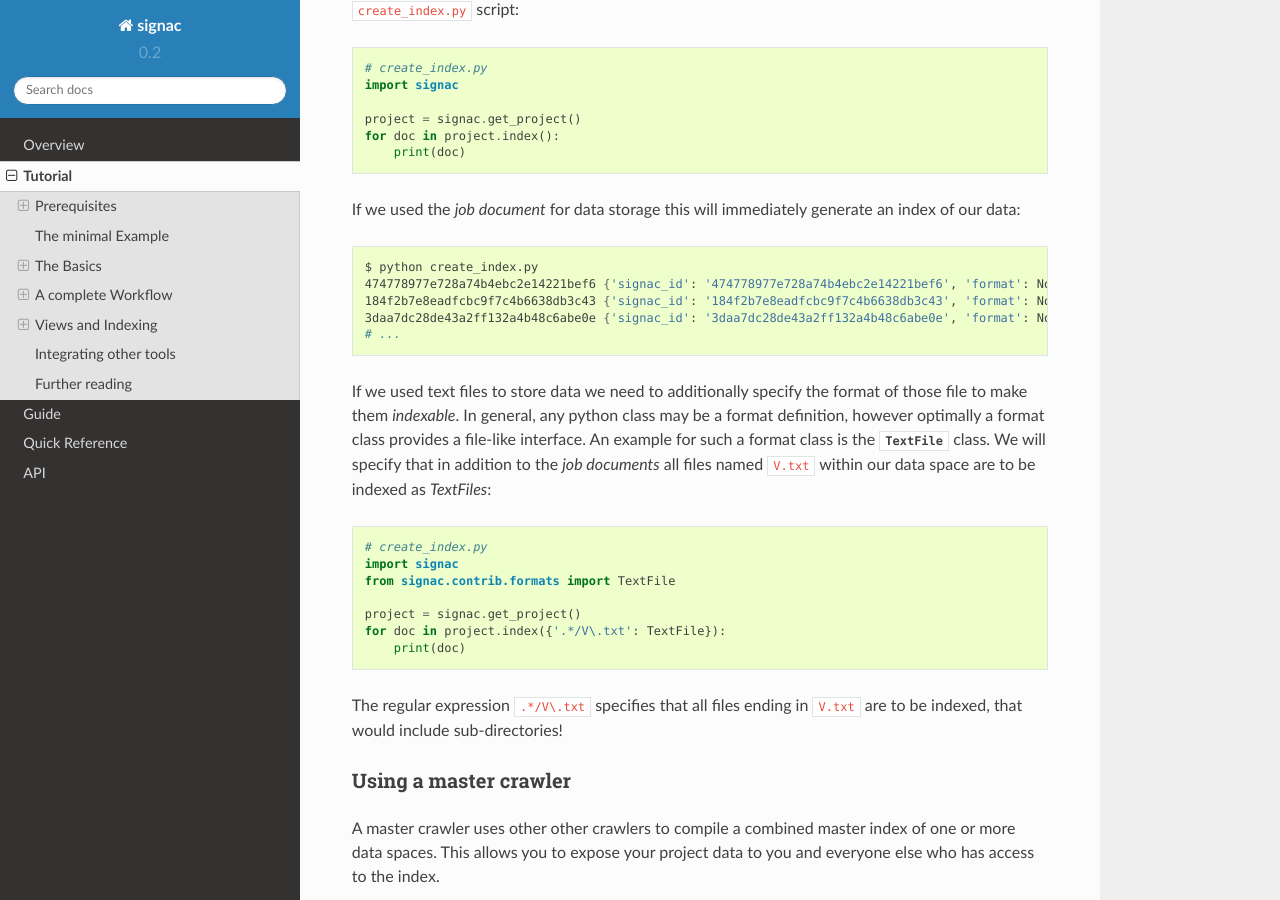
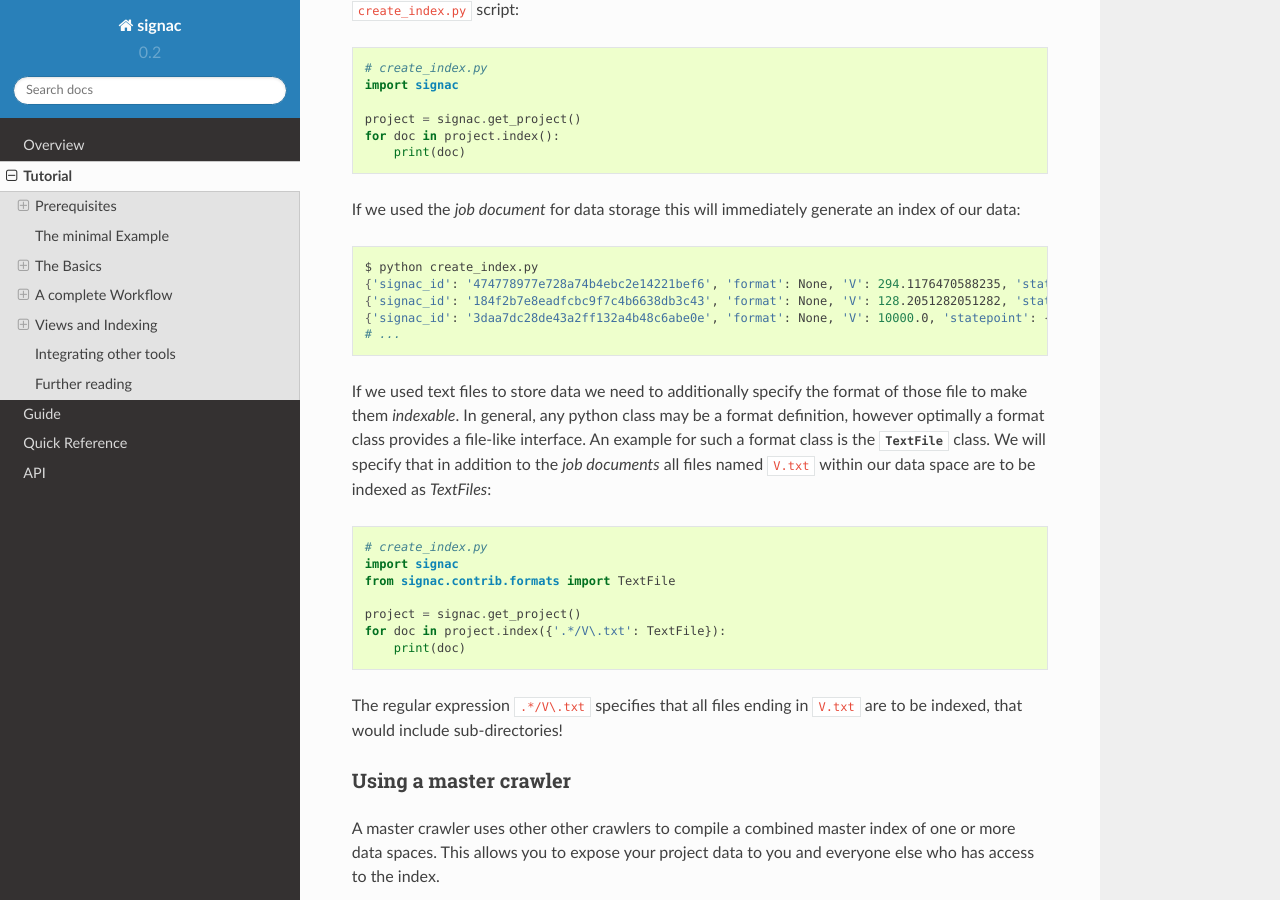
Before and after one commit to glotzerlab/signac, a Sphinx documentation site: the page built from doc/tutorial.rst, in a window 1280 px wide and 900 px high, scrolled down 12262 px. Built offline with Sphinx 7.4.7 and the Read the Docs theme 2.0.0, drawn with Linux system fonts in a browser that asks for light colours; some of the changed text lies outside the part shown.

Commit message:
Fix a few trivial documentation errors.

```diff
--- a/doc/reference.rst
+++ b/doc/reference.rst
@@ -11,6 +11,7 @@ Start a new project
     $ mkdir my_project
     $ cd my_project
     $ signac init MyProject
+    Initialized project 'MyProject'.
 
 
 Open a job
--- a/doc/tutorial.rst
+++ b/doc/tutorial.rst
@@ -630,9 +630,9 @@ If we used the *job document* for data storage this will immediately generate an
 .. code-block:: bash
 
     $ python create_index.py
-    474778977e728a74b4ebc2e14221bef6 {'signac_id': '474778977e728a74b4ebc2e14221bef6', 'format': None, 'V': 294.1176470588235, 'statepoint': {'T': 1.0, 'N': 1000, 'p': 3.4000000000000004}, '_id': '474778977e728a74b4ebc2e14221bef6'}
-    184f2b7e8eadfcbc9f7c4b6638db3c43 {'signac_id': '184f2b7e8eadfcbc9f7c4b6638db3c43', 'format': None, 'V': 128.2051282051282, 'statepoint': {'T': 1.0, 'N': 1000, 'p': 7.800000000000001}, '_id': '184f2b7e8eadfcbc9f7c4b6638db3c43'}
-    3daa7dc28de43a2ff132a4b48c6abe0e {'signac_id': '3daa7dc28de43a2ff132a4b48c6abe0e', 'format': None, 'V': 10000.0, 'statepoint': {'T': 1.0, 'N': 1000, 'p': 0.1}, '_id': '3daa7dc28de43a2ff132a4b48c6abe0e'}
+    {'signac_id': '474778977e728a74b4ebc2e14221bef6', 'format': None, 'V': 294.1176470588235, 'statepoint': {'T': 1.0, 'N': 1000, 'p': 3.4000000000000004}, '_id': '474778977e728a74b4ebc2e14221bef6'}
+    {'signac_id': '184f2b7e8eadfcbc9f7c4b6638db3c43', 'format': None, 'V': 128.2051282051282, 'statepoint': {'T': 1.0, 'N': 1000, 'p': 7.800000000000001}, '_id': '184f2b7e8eadfcbc9f7c4b6638db3c43'}
+    {'signac_id': '3daa7dc28de43a2ff132a4b48c6abe0e', 'format': None, 'V': 10000.0, 'statepoint': {'T': 1.0, 'N': 1000, 'p': 0.1}, '_id': '3daa7dc28de43a2ff132a4b48c6abe0e'}
     # ...
 
 If we used text files to store data we need to additionally specify the format of those file to make them *indexable*.
@@ -808,7 +808,7 @@ As bash can only evaluate expressions with integer values we need to express the
     T=$2
     p_num=$3        # bash expressions can only contain integers.
     p_denom=${4-1}  # The denominator defaults to 1.
-    V=${expr $N \* $T \* $p_num / $p_denom}
+    V=${expr $N \* $T \* $p_denom / $p_num}
     echo $V
 
 We should now test our program on the command line:
```
Also changed, not shown: other parts of doc/tutorial.rst (+3 -3 lines).
